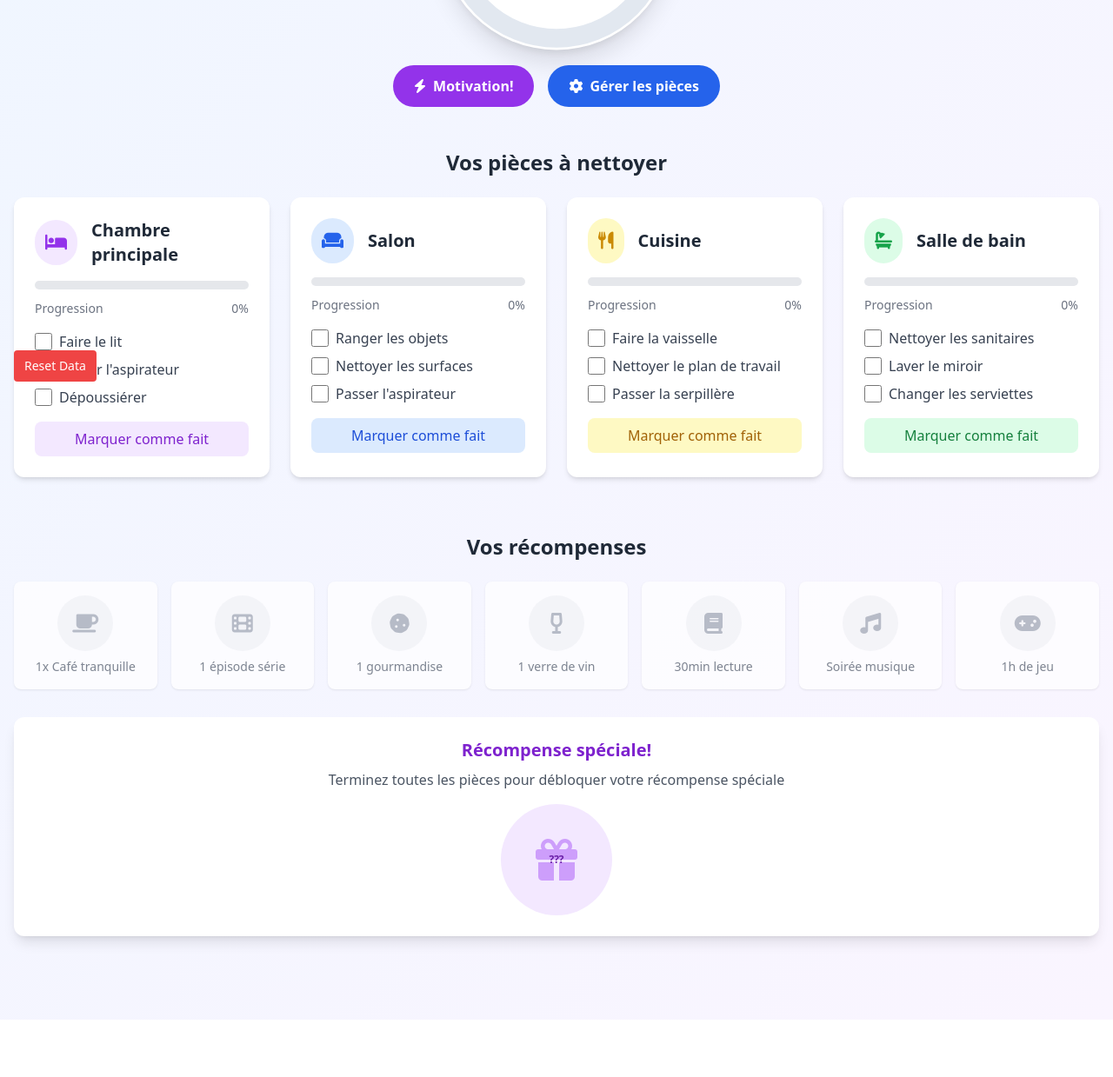
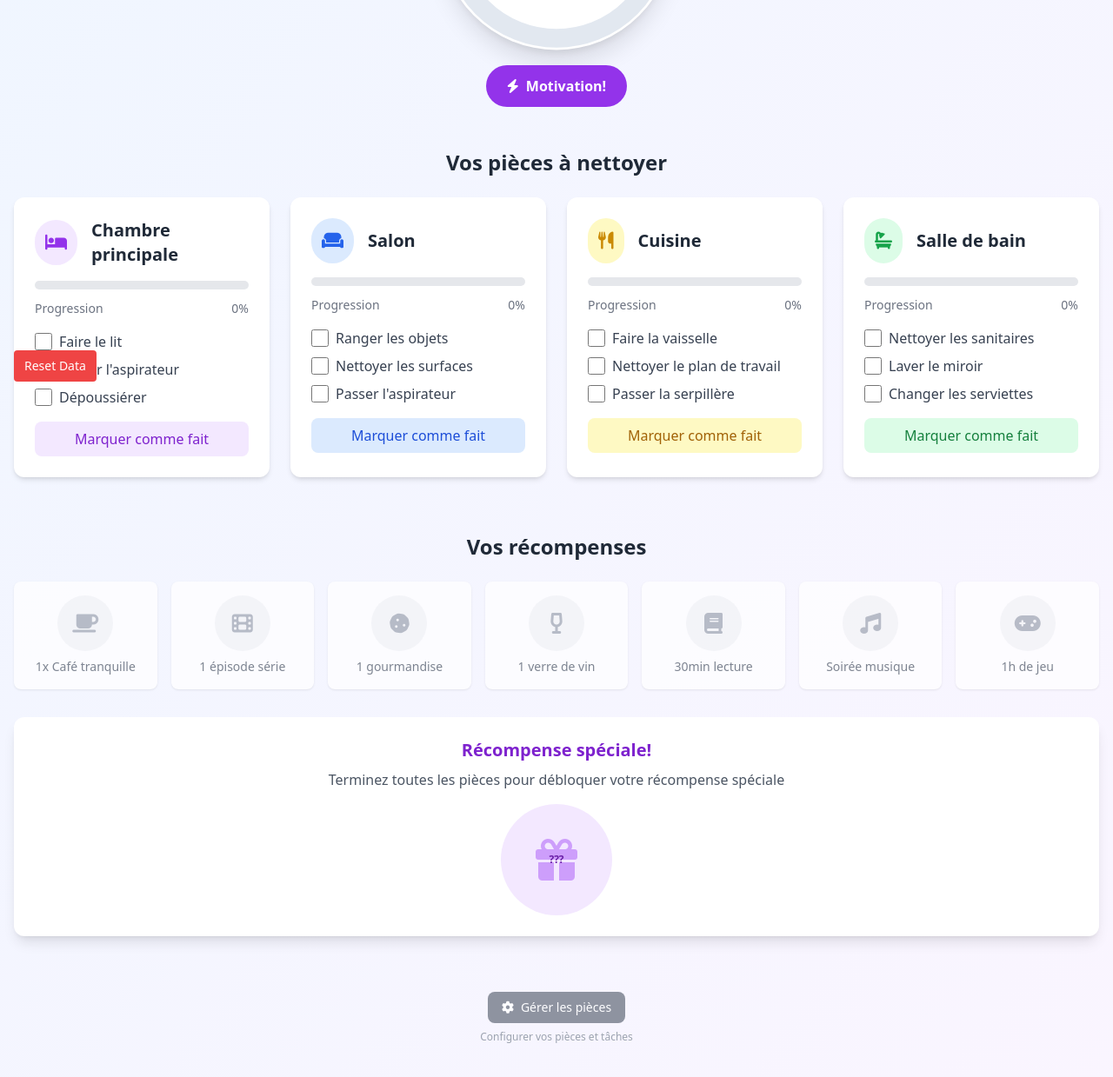
Before and after one commit to Lofp34/CleanMaster, a plain HTML site: page index.html in a window 1280 px wide. Shown: the part 345-1584 px from the top of the page at 87% size. Before the commit the page ends 1518 px from the top, so only its background shows below. Drawn offline with nearby package versions, Linux system fonts and the light colour scheme.

Commit message:
UX: Déplacement du bouton 'Gérer les pièces' en bas pour une interface plus propre - Suppression du bouton de l'en-tête - Ajout du bouton en bas avec style discret - Amélioration de la hiérarchie visuelle

```diff
--- a/index.html
+++ b/index.html
@@ -148,13 +148,10 @@
                 </div>
             </div>
 
-            <div class="flex gap-4 justify-center">
+                        <div class="flex justify-center">
                 <button onclick="showMotivation()" class="bg-purple-600 hover:bg-purple-700 text-white font-semibold py-3 px-6 rounded-full transition duration-300 transform hover:scale-105">
-                    <i class="fas fa-bolt mr-2"></i>Motivation!
-                </button>
-                <button onclick="showRoomManager()" class="bg-blue-600 hover:bg-blue-700 text-white font-semibold py-3 px-6 rounded-full transition duration-300 transform hover:scale-105">
-                    <i class="fas fa-cog mr-2"></i>Gérer les pièces
-                </button>
+                <i class="fas fa-bolt mr-2"></i>Motivation!
+            </button>
             </div>
         </header>
 
@@ -223,6 +220,16 @@
                     <i class="fas fa-gift text-purple-500 text-5xl opacity-50"></i>
                     <span class="absolute text-xs text-purple-800 font-bold">???</span>
                 </div>
+            </div>
+        </section>
+
+        <!-- Configuration -->
+        <section class="mb-8">
+            <div class="text-center">
+                <button onclick="showRoomManager()" class="bg-gray-500 hover:bg-gray-600 text-white font-medium py-2 px-4 rounded-lg transition duration-300 text-sm opacity-75 hover:opacity-100">
+                    <i class="fas fa-cog mr-2"></i>Gérer les pièces
+                </button>
+                <p class="text-xs text-gray-400 mt-2">Configurer vos pièces et tâches</p>
             </div>
         </section>
     </div>
```
